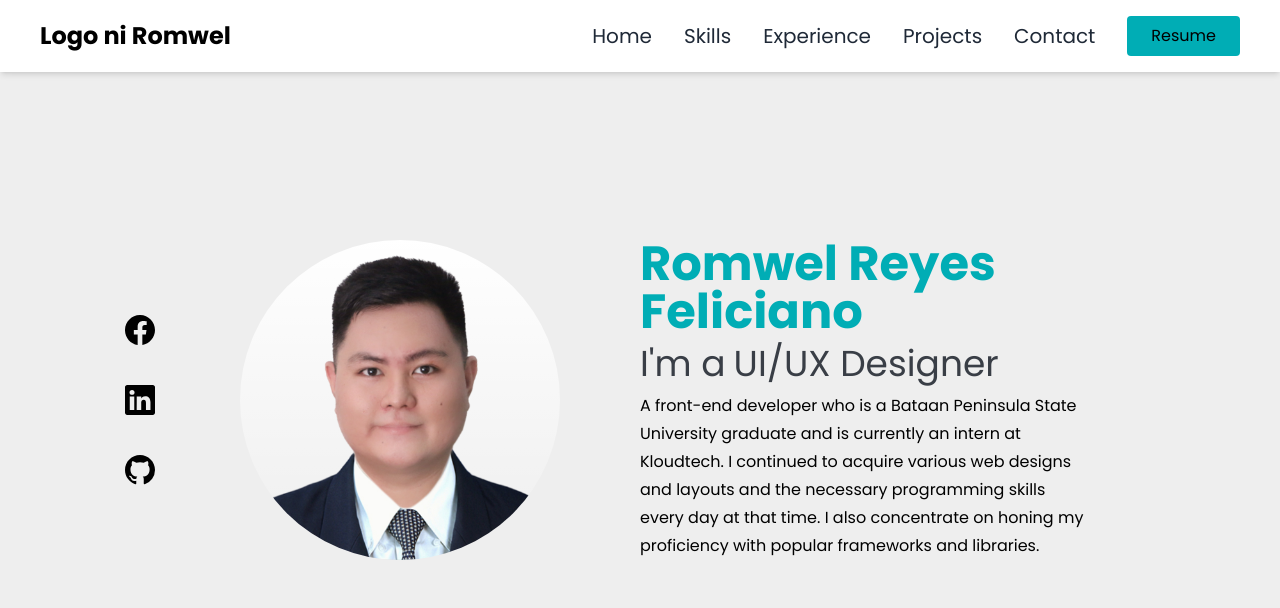
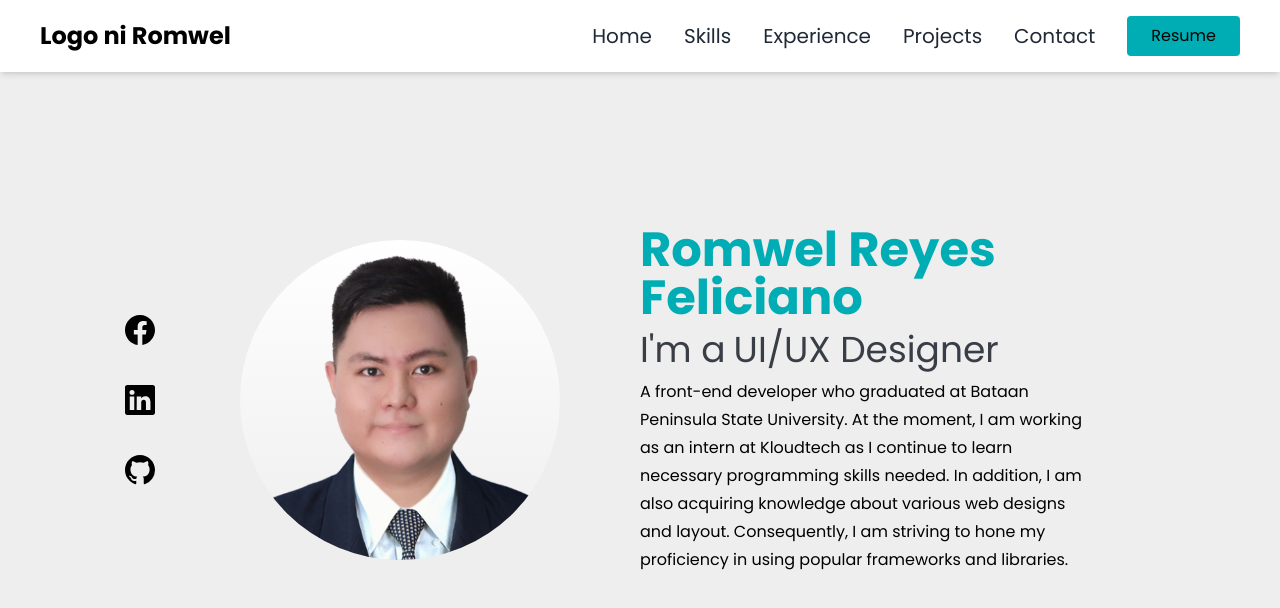
Before and after one commit to RomwelFeliciano/react-portfolio, a React (Vite) app: page / in a window 1280 px wide. Shown: the top 608 px of the page. Built offline with nearby package versions, Linux system fonts and the light colour scheme.

Commit message:
Change description

```diff
--- a/src/components/Home.jsx
+++ b/src/components/Home.jsx
@@ -6,7 +6,7 @@ const Home = () => {
   const profile = {
     name: "Romwel Reyes Feliciano",
     description:
-      "A front-end developer who is a Bataan Peninsula State University graduate and is currently an intern at Kloudtech. I continued to acquire various web designs and layouts and the necessary programming skills every day at that time. I also concentrate on honing my proficiency with popular frameworks and libraries.",
+      "A front-end developer who graduated at Bataan Peninsula State University. At the moment, I am working as an intern at Kloudtech as I continue to learn necessary programming skills needed. In addition, I am also acquiring knowledge about various web designs and layout. Consequently, I am striving to hone my proficiency in using popular frameworks and libraries.",
   };
 
   return (
```
